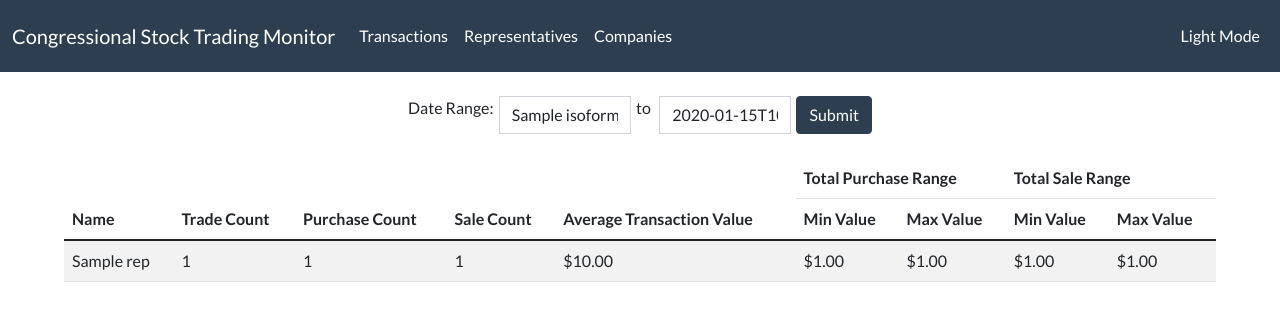
After one commit to Tomyao991203/congressional-stock-trading-monitor, a Flask app: template templates/representatives.html in a window 1280 px wide. The commit adds this page. Shown: the top 321 px of the page. Run offline with Flask 2, Linux system fonts and the light colour scheme; the template is opened without the code that fills it: most values are stand-ins (such as "Sample title", 1, 10 or a date in 2020); parts of the project's set-up code (start-up, migrations or seed data) failed here and were passed over; some libraries are stand-ins or nearby versions.

Commit message:
Templates for representative info view

```diff
--- a/app.py
+++ b/app.py
@@ -1,35 +1,57 @@
-from flask import Flask, render_template, request, make_response, redirect
-from cstm.database_helpers import get_most_popular_companies, transaction_query
-import sqlite3
+from flask import Flask, render_template, request, redirect
+from datetime import date
+
+from cstm.database_helpers import get_most_popular_companies, transaction_query, get_latest_year, get_earliest_year
+from cstm.representative_helpers import representative_list
 
 application = app = Flask(__name__)
 
 
 @app.route('/', methods=['GET', 'POST'])
 def root_dir():
-    dark_mode = "False" if "dark_mode" not in request.cookies else request.cookies["dark_mode"]
     if request.method == "POST":
-        return render_template('transactions.html', data=transaction_query(request), dark_mode=dark_mode)
-    return render_template("transactions.html", dark_mode=dark_mode)
+        return render_template("transactions.html", data=transaction_query(request), dark_mode=is_dark_mode())
+    return render_template("transactions.html", dark_mode=is_dark_mode())
+
 
 @app.route('/companies', methods=['GET', 'POST'])
 def companies():
-    dark_mode = "False" if "dark_mode" not in request.cookies else request.cookies["dark_mode"]
-    if request.method == "POST":
-        return render_template('companies.html', data=get_most_popular_companies(request), dark_mode=dark_mode)
-    return render_template("companies.html", dark_mode=dark_mode)
+    if request.method == 'POST':
+        return render_template("companies.html", data=get_most_popular_companies(request), dark_mode=is_dark_mode())
+    return render_template("companies.html", dark_mode=is_dark_mode())
+
+
+@app.route('/representatives', methods=['GET', 'POST'])
+def representatives():
+    today = date.today()
+    year_start = date(today.year, 1, 1)
+    if request.method == 'POST':
+        range_start = date.fromisoformat(request.form["range_start"])
+        range_end = date.fromisoformat(request.form["range_end"])
+        rep_list = representative_list(range_start, range_end)
+    else:
+        rep_list = representative_list(year_start, today)
+    return render_template("representatives.html", representatives=rep_list, start=get_earliest_year(),
+                           today=today, year_start=year_start, dark_mode=is_dark_mode())
+
 
 @app.route('/dark_mode')
-def dark_mode():
+def set_dark_mode():
     res = redirect("/")
     res.set_cookie('dark_mode', "True")
     return res
 
+
 @app.route('/light_mode')
-def light_mode():
+def set_light_mode():
     res = redirect("/")
     res.set_cookie("dark_mode", "False")
     return res
 
+
+def is_dark_mode():
+    return "False" if "dark_mode" not in request.cookies else request.cookies["dark_mode"]
+
+
 if __name__ == '__main__':
     application.run(host="0.0.0.0", port=5000, debug=True)
--- a/templates/partials/navigation_bar.html
+++ b/templates/partials/navigation_bar.html
@@ -8,7 +8,7 @@
           <div class="collapse navbar-collapse justify-content-between" id="navbarNavAltMarkup">
             <div class="navbar-nav">
               <a class="nav-link" href="/">Transactions</a>
-              <a class="nav-link disabled">Representatives</a>
+              <a class="nav-link" href="/representatives">Representatives</a>
               <a class="nav-link" href="/companies">Companies</a>
             </div>
             <div class="navbar-nav">
--- /dev/null
+++ b/templates/partials/representatives_range.html
@@ -0,0 +1,18 @@
+{% block rep_range %}
+<div class="mx-auto" style="width: 35vw; min-width:50ch" >
+    <form action="" method="POST">
+    <div class="input-group input-daterange">
+        <div class="input-group-addon">Date Range:&nbsp;&nbsp; </div>
+
+        <input name="range_start" type="text" class="form-control" data-date-format="yyyy-mm-dd"
+            data-date-start-date ="{{start}}-01-01" value="{{year_start.isoformat()}}">
+        <div class="input-group-addon">&nbsp;&nbsp;to&nbsp;&nbsp;&nbsp;</div>
+        <input name="range_end" type="text" class="form-control" data-date-format="yyyy-mm-dd"
+             data-date-start-date ="{{start}}-01-01" value="{{today.isoformat()}}">
+        <div class="input-group-addon">&nbsp;&nbsp;<button class="btn btn-primary" type="submit">Submit</button></div>
+    </div>
+    </form>
+
+</div>
+<br>
+{% endblock %}
--- /dev/null
+++ b/templates/partials/representatives_table.html
@@ -0,0 +1,37 @@
+<div class="mx-auto" style="width: 90vw">
+<table id="data" class="table table-striped table-hover">
+    <thead class="thead-dark">
+      <tr>
+        <th rowspan="2">Name</th>
+        <th rowspan="2">Trade Count</th>
+        <th rowspan="2">Purchase Count</th>
+        <th rowspan="2">Sale Count</th>
+        <th rowspan="2">Average Transaction Value</th>
+        <th colspan="2">Total Purchase Range</th>
+        <th colspan="2">Total Sale Range</th>
+      </tr>
+      <tr>
+          <th>Min Value</th>
+          <th>Max Value</th>
+          <th>Min Value</th>
+          <th>Max Value</th>
+      </tr>
+    </thead>
+    <tbody>
+      {% for rep in representatives %}
+        <tr>
+          <td>{{ rep.name }}</td>
+          <td>{{ rep.trade_count }}</td>
+          <td>{{ rep.purchase_count }}</td>
+          <td>{{ rep.sale_count  }}</td>
+          <td>{{ "${:,.2f}".format(rep.avg_transaction_value) }}</td>
+          <td>{{ "${:,.2f}".format(rep.total_purchase_range[0]) }}</td>
+          <td>{{ "${:,.2f}".format(rep.total_purchase_range[1]) }}</td>
+          <td>{{ "${:,.2f}".format(rep.total_sale_range[0]) }}</td>
+          <td>{{ "${:,.2f}".format(rep.total_sale_range[1]) }}</td>
+
+        </tr>
+      {% endfor %}
+    </tbody>
+  </table>
+</div>
--- /dev/null
+++ b/templates/representatives.html
@@ -0,0 +1,32 @@
+{% extends "base.html" %}
+{% block title %}Transactions{% endblock %}
+{% block head %}
+    {{ super() }}
+{% endblock %}
+{% block content %}
+
+    {% include "partials/representatives_range.html" %}
+    {% include "partials/representatives_table.html" %}
+
+
+{% endblock %}
+{% block scripts %}
+    <script src="https://cdnjs.cloudflare.com/ajax/libs/bootstrap-datepicker/1.9.0/js/bootstrap-datepicker.min.js"></script>
+    <script type="text/javascript" charset="utf8" src="https://cdn.datatables.net/1.10.25/js/jquery.dataTables.js"></script>
+    <script type="text/javascript" charset="utf8" src="https://cdn.datatables.net/1.10.25/js/dataTables.bootstrap5.js"></script>
+    <script>
+        $(document).ready(function () {
+          $('#data').DataTable();
+        });
+      </script>
+      <script>
+        $('.input-daterange input').each(function() {
+            $(this).datepicker();
+        });
+      </script>
+{% endblock %}
+{% block styles %}
+    <script src="https://ajax.googleapis.com/ajax/libs/jquery/3.2.1/jquery.min.js"></script>
+    <link rel="stylesheet" href="https://cdnjs.cloudflare.com/ajax/libs/bootstrap-datepicker/1.9.0/css/bootstrap-datepicker3.min.css">
+    <link rel="stylesheet" type="text/css" href="https://cdn.datatables.net/1.10.25/css/dataTables.bootstrap5.css">
+{% endblock %}
```
